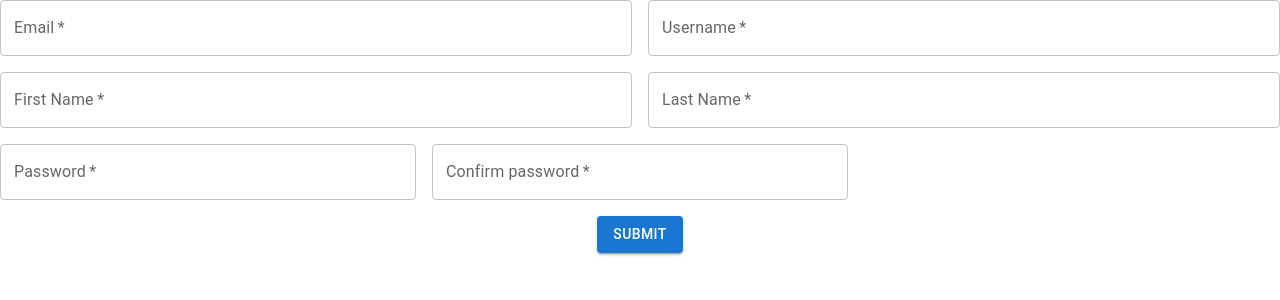
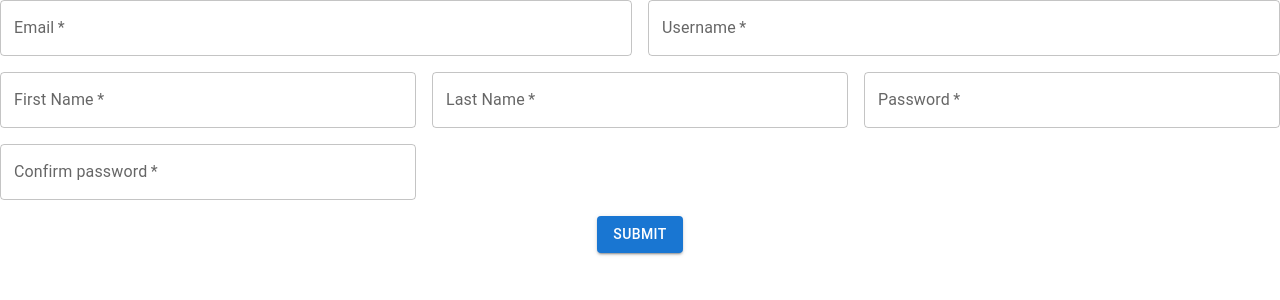
Before and after one commit to MIKEANTUMA/SoftwareTestingCapstone, a React (Create React App) app: page / in a window 1280 px wide. Shown: the top 300 px of the page. Built offline with nearby package versions, Linux system fonts and the light colour scheme; the HTML template or start-up script is replaced by a standard one.

Commit message:
add login screen

```diff
--- a/src/CreateUser.js
+++ b/src/CreateUser.js
@@ -77,7 +77,7 @@ const CreateUser = () => {
         />
       </Grid>
 
-      <Grid item xs={6}>
+      <Grid item xs={4}>
         <TextField
           fullWidth
           required
@@ -87,7 +87,7 @@ const CreateUser = () => {
         />
       </Grid>
 
-      <Grid item xs={6}>
+      <Grid item xs={4}>
         <TextField
           fullWidth
           required
```
Also changed, not shown: src/FriendScreen.js (added, +15 -0 lines).
